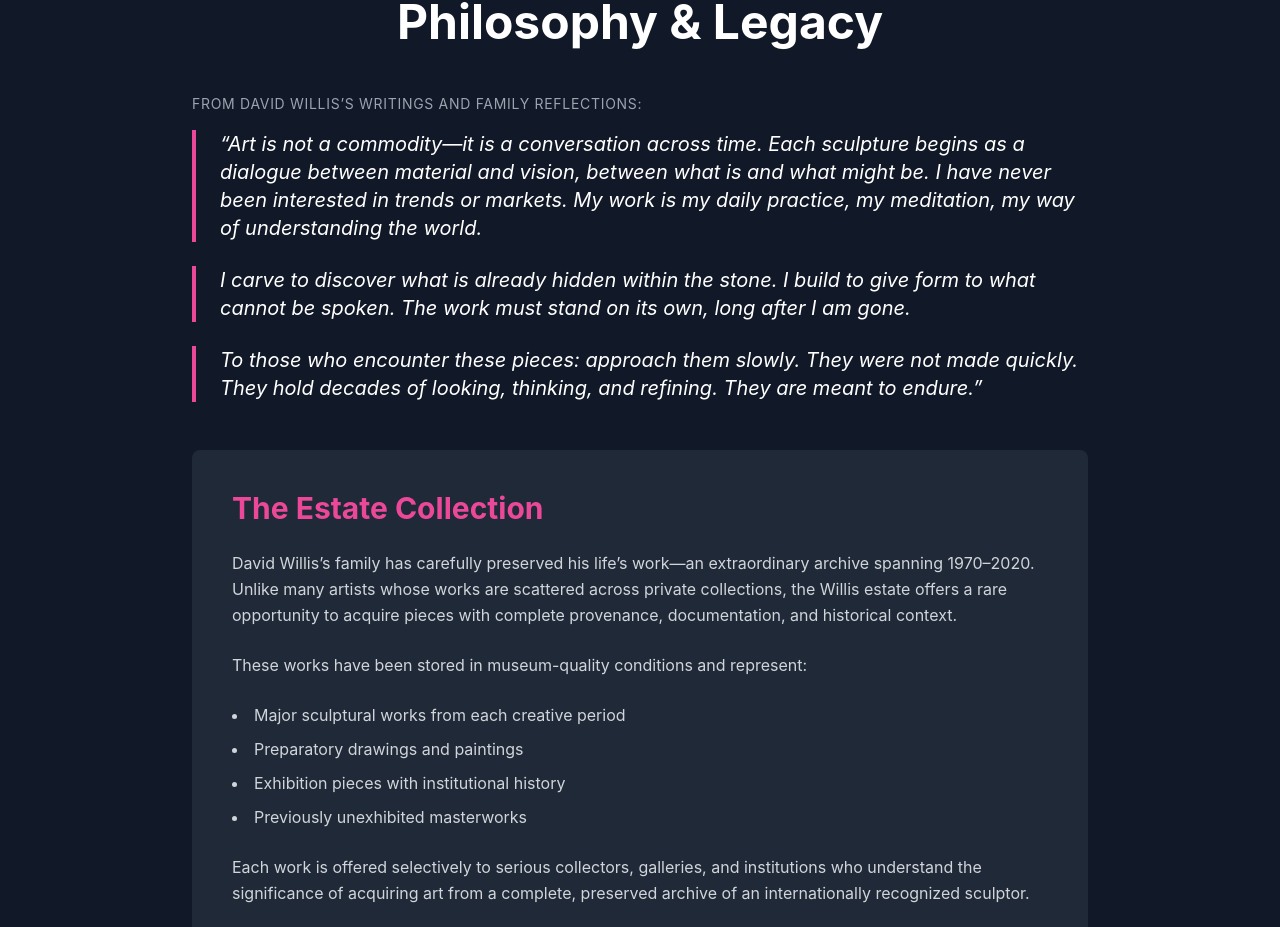
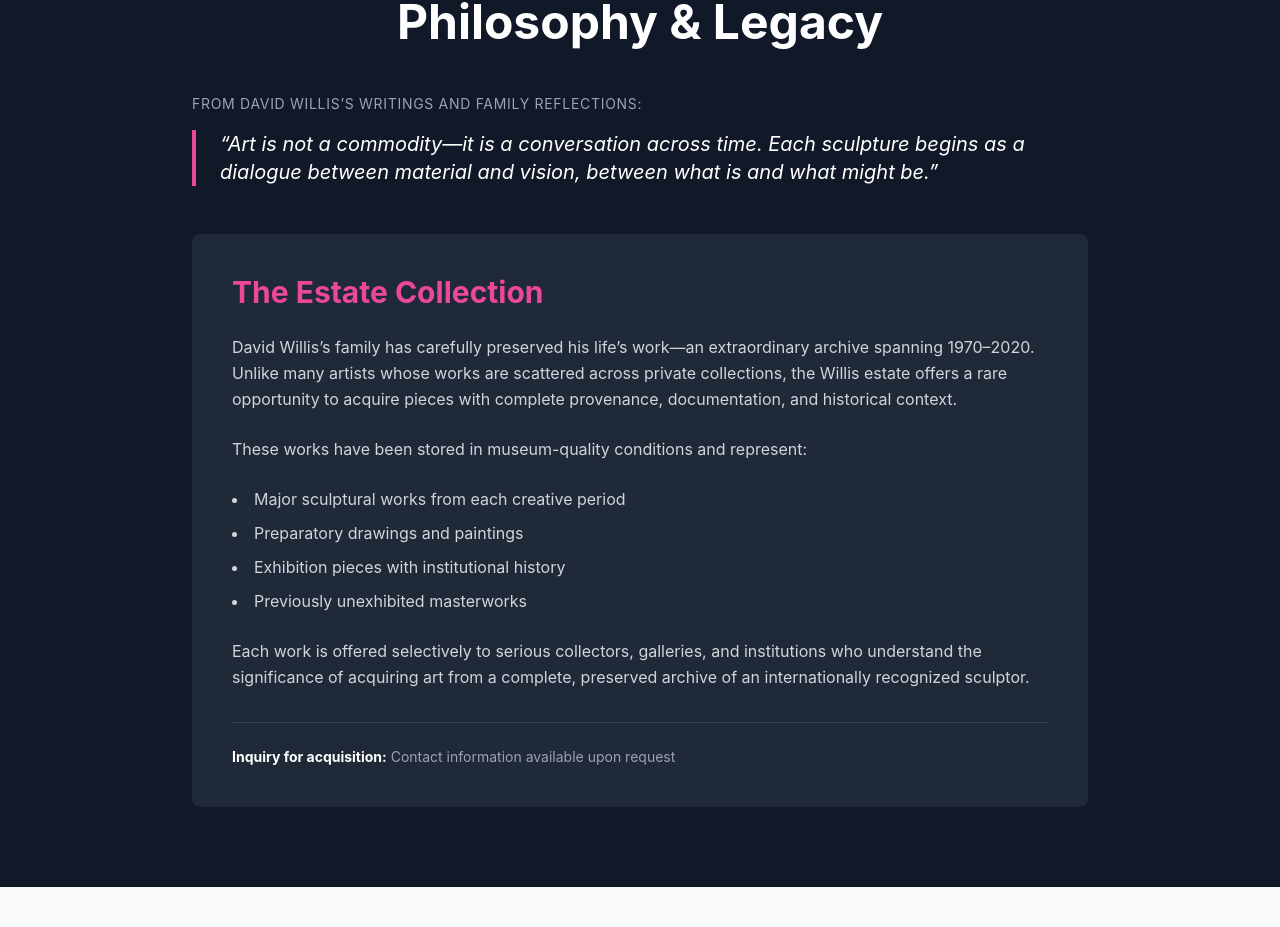
Before and after one commit to humboldtscabinet/davidwillisartist, a Next.js app: page / in a window 1280 px wide. Shown: the part 5920-6847 px from the top of the page. Built offline with nearby package versions, Linux system fonts and the light colour scheme.

Commit message:
edit: simplify artist statement to single concise quote

```diff
--- a/components/LegacySection.tsx
+++ b/components/LegacySection.tsx
@@ -8,14 +8,8 @@ export default function LegacySection() {
 
         <div className="mb-12">
           <p className="text-sm uppercase tracking-wider text-gray-400 mb-4">From David Willis&rsquo;s writings and family reflections:</p>
-          <blockquote className="italic text-lg md:text-xl leading-relaxed border-l-4 border-accent pl-6 mb-6">
-            &ldquo;Art is not a commodity—it is a conversation across time. Each sculpture begins as a dialogue between material and vision, between what is and what might be. I have never been interested in trends or markets. My work is my daily practice, my meditation, my way of understanding the world.
-          </blockquote>
-          <blockquote className="italic text-lg md:text-xl leading-relaxed border-l-4 border-accent pl-6 mb-6">
-            I carve to discover what is already hidden within the stone. I build to give form to what cannot be spoken. The work must stand on its own, long after I am gone.
-          </blockquote>
           <blockquote className="italic text-lg md:text-xl leading-relaxed border-l-4 border-accent pl-6">
-            To those who encounter these pieces: approach them slowly. They were not made quickly. They hold decades of looking, thinking, and refining. They are meant to endure.&rdquo;
+            &ldquo;Art is not a commodity—it is a conversation across time. Each sculpture begins as a dialogue between material and vision, between what is and what might be.&rdquo;
           </blockquote>
         </div>
 
```
